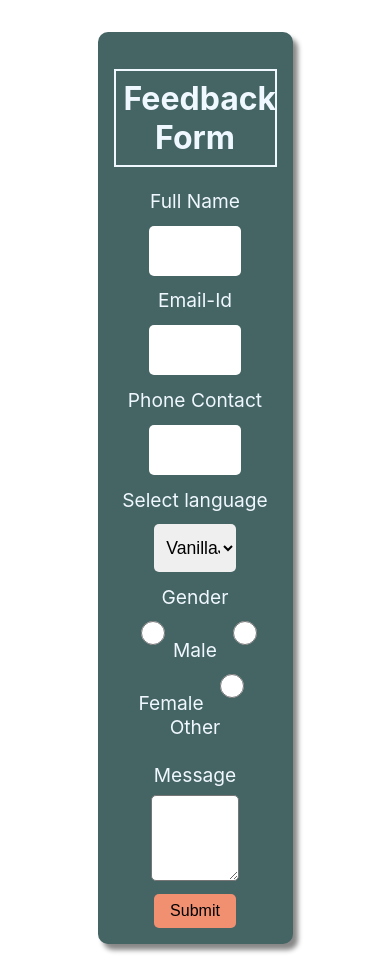
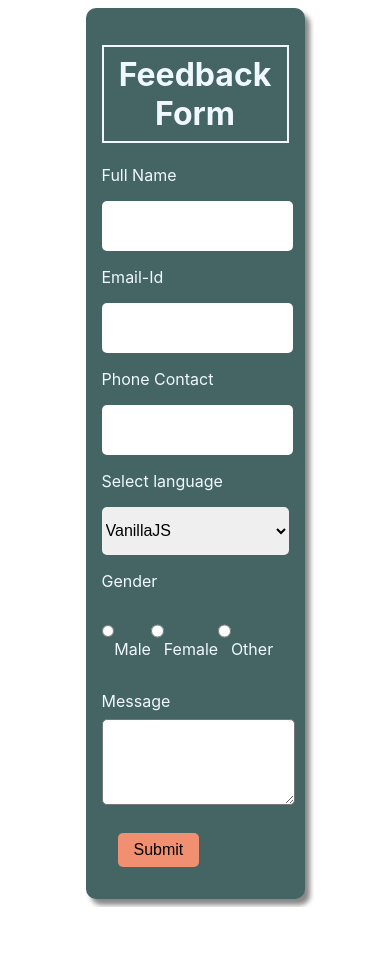
Before and after one commit to m-babita/feedback-form, a React (Create React App) app: page / in a window 390 px wide. After the commit the page ends 907 px from the top, so only its background shows below. Built offline with nearby package versions, Linux system fonts and the light colour scheme.

Commit message:
better mobile view

```diff
--- a/src/App.css
+++ b/src/App.css
@@ -1,6 +1,4 @@
-.App {
-  text-align: center;
-}
+
 
 .App-logo {
   height: 40vmin;
--- a/src/assets/style.css
+++ b/src/assets/style.css
@@ -1,55 +1,54 @@
 form{
-
-    margin: 2rem;
+    margin: 0.5rem;
     display: flex;
     justify-content: center;
     align-items: center;
+
 }
 
 .form__container{
-    justify-content: center;
+    width: 50%;
     background: rgb(69, 100, 100);
     box-shadow:5px 6px 5px #888888;
+    border-radius: 10px;
     padding: 1rem;
-    border-radius: 10px;
-    width:50%;
 
 }
 .heading{
     padding: 0.5rem;
     border: 2px solid aliceblue;
     color: aliceblue;
-
+    text-align: center;
 }
 label{
 
-    font-size: 1.2rem;
+    font-size: 1rem;
     color: aliceblue;
 }
 
 input, select{
-    width: 50%;
-    margin: 0.8rem 0 ;
+    font-size: 1rem;
+    margin: 1rem 0;
+    width: 100%;
     border: none;
-    font-size: 1.1rem;
     border-radius: 5px;
     height: 3rem;
-    padding-left: 0.5rem;
+
 }
 
 input[type='radio']{
-    width:1.5rem;
-    margin: 0 0.5rem 0 1rem;
+    width:0.8rem;
 }
 
 textarea{
     border-radius: 5px;
     margin: 0.5rem 0;
     height: 5rem;
-    width: 50%;
+    width: 100%;
 }
 
 button{
+    margin: 1rem;
     padding: 0.5rem 1rem;
     font-size: 1rem;
     background: rgb(241, 143, 113);
```
